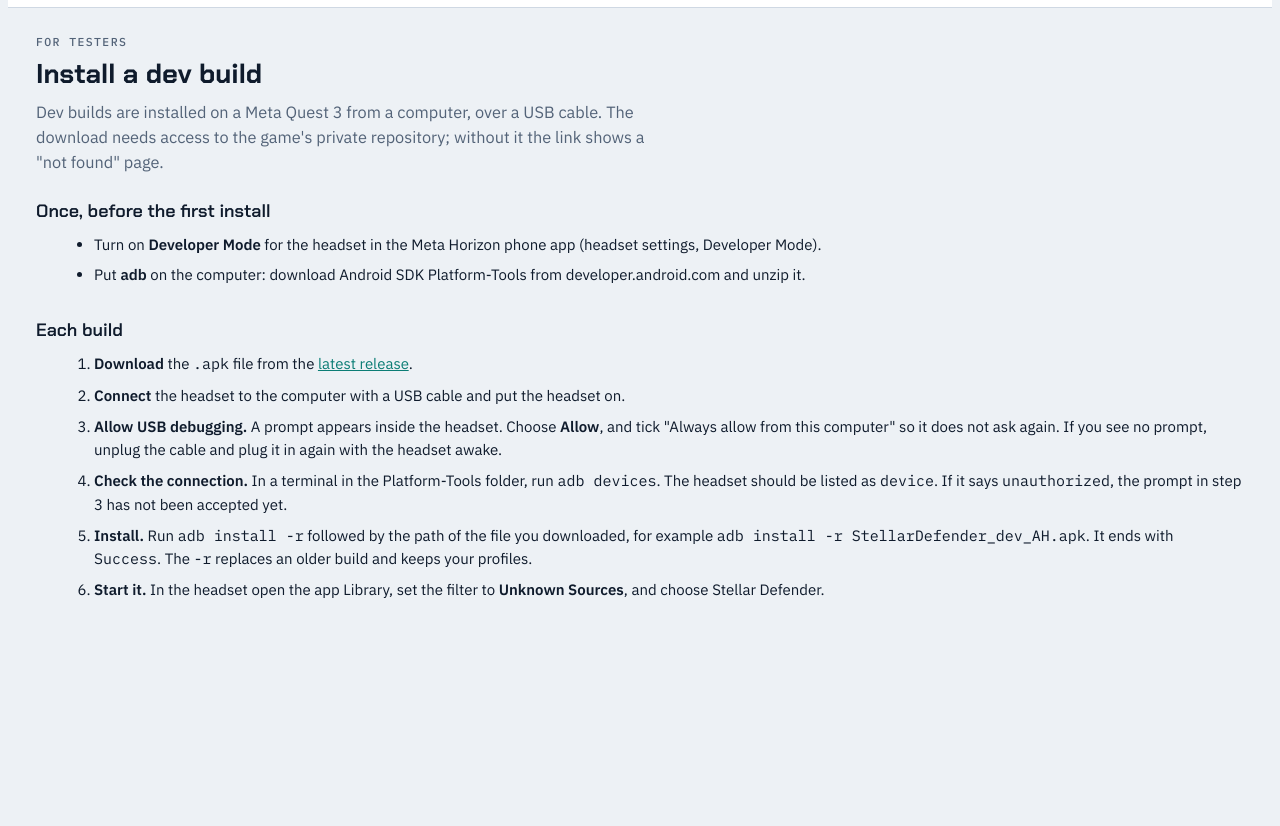
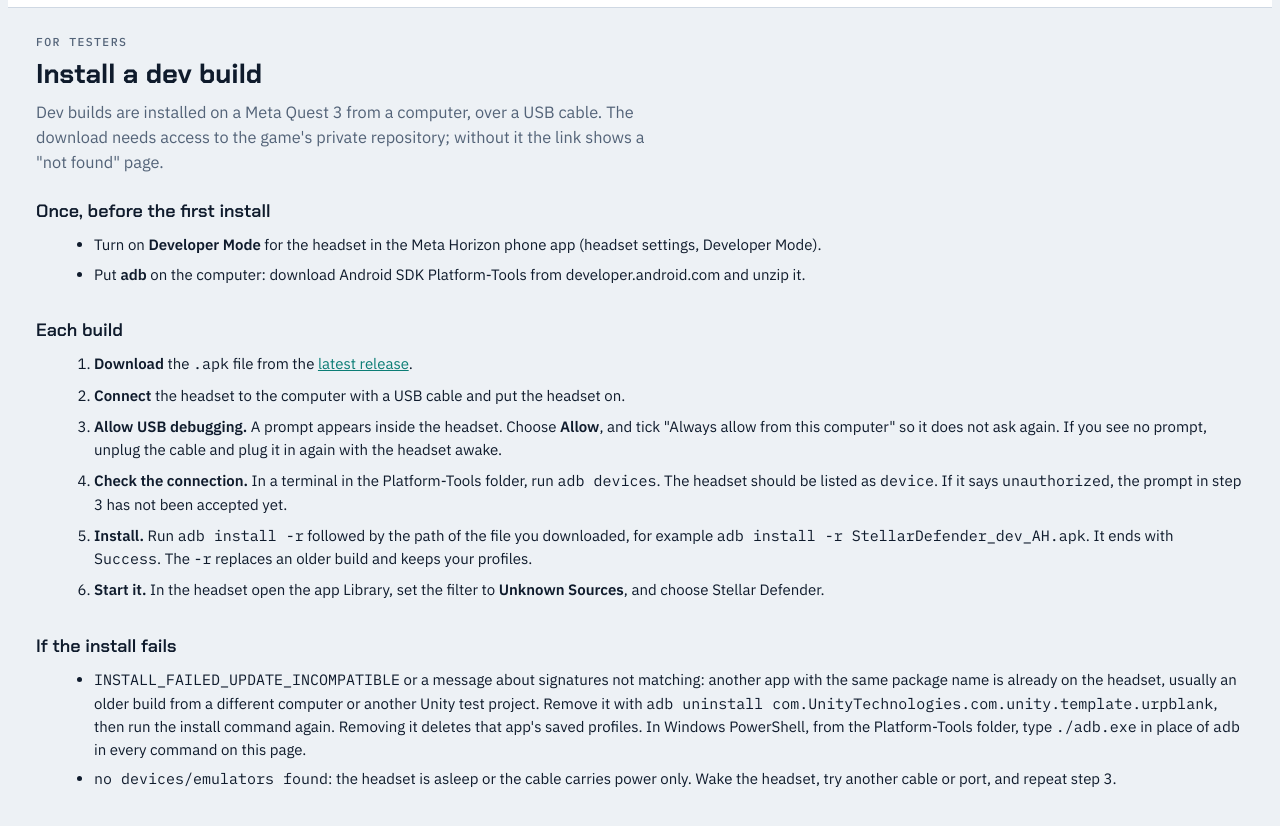
Before and after one commit to MichaelSNelson/stellar-defender-guide, a plain HTML site: page index.html in a window 1280 px wide. Both pictures are taken after a click on the link "INSTALL". Shown: the part 100-926 px from the top of the page. Before the commit the page ends 800 px from the top, so only its background shows below. Drawn offline with nearby package versions, Linux system fonts and the light colour scheme.

Commit message:
Install tab: what to do when the install fails

```diff
--- a/index.html
+++ b/index.html
@@ -635,6 +635,13 @@ figcaption b { color: var(--ink) }
         <li><b>Start it.</b> In the headset open the app Library, set the filter to <b>Unknown Sources</b>, and choose Stellar Defender.</li>
       </ol>
     </div>
+    <div class="block">
+      <h3>If the install fails</h3>
+      <ul style="margin:0 0 0 18px; display:grid; gap:6px; overflow-wrap:anywhere">
+        <li><span class="mono">INSTALL_FAILED_UPDATE_INCOMPATIBLE</span> or a message about signatures not matching: another app with the same package name is already on the headset, usually an older build from a different computer or another Unity test project. Remove it with <span class="mono">adb uninstall com.UnityTechnologies.com.unity.template.urpblank</span>, then run the install command again. Removing it deletes that app's saved profiles. In Windows PowerShell, from the Platform-Tools folder, type <span class="mono">./adb.exe</span> in place of <span class="mono">adb</span> in every command on this page.</li>
+        <li><span class="mono">no devices/emulators found</span>: the headset is asleep or the cable carries power only. Wake the headset, try another cable or port, and repeat step 3.</li>
+      </ul>
+    </div>
   </div>
 </section>
 </main>
```
